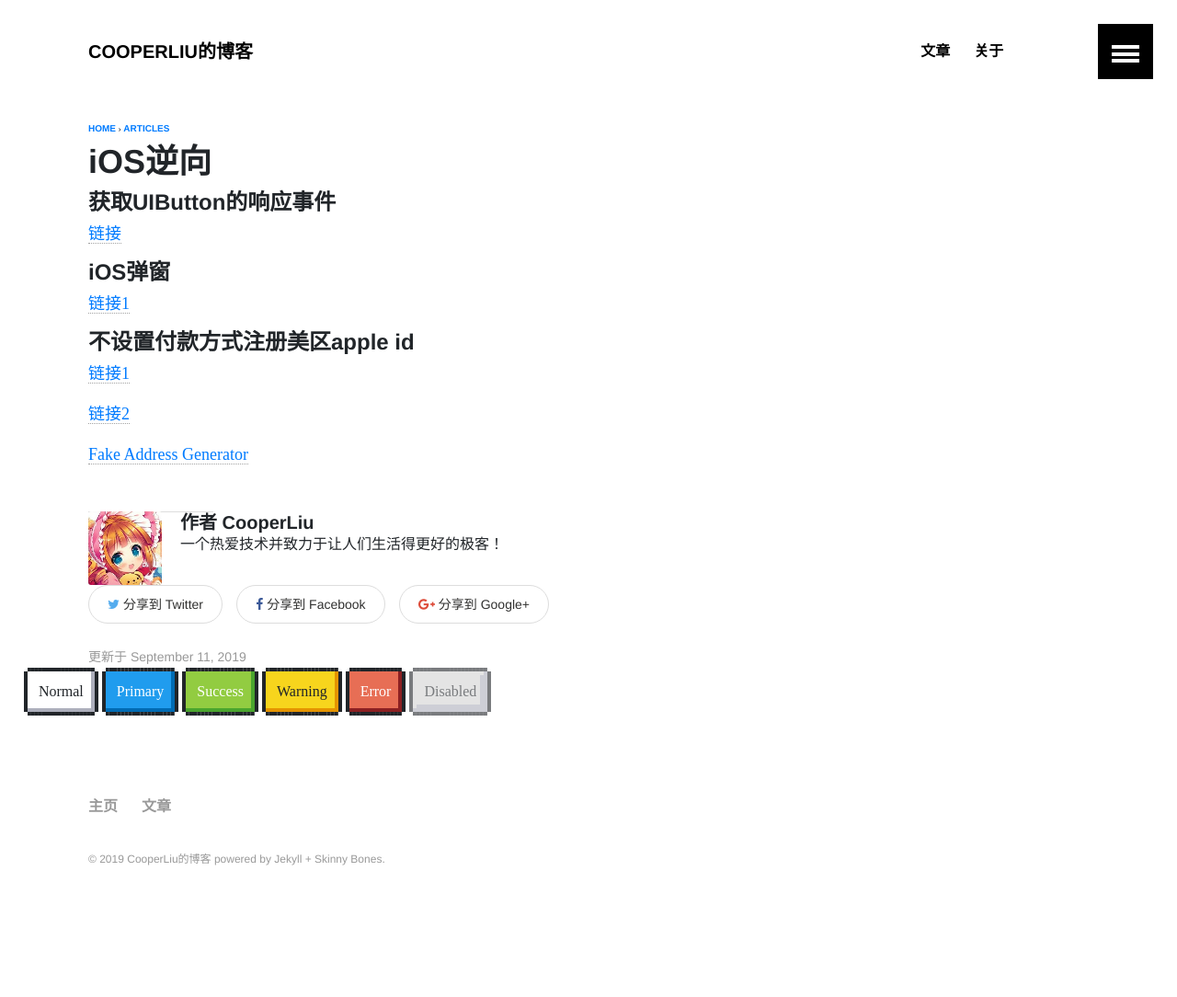
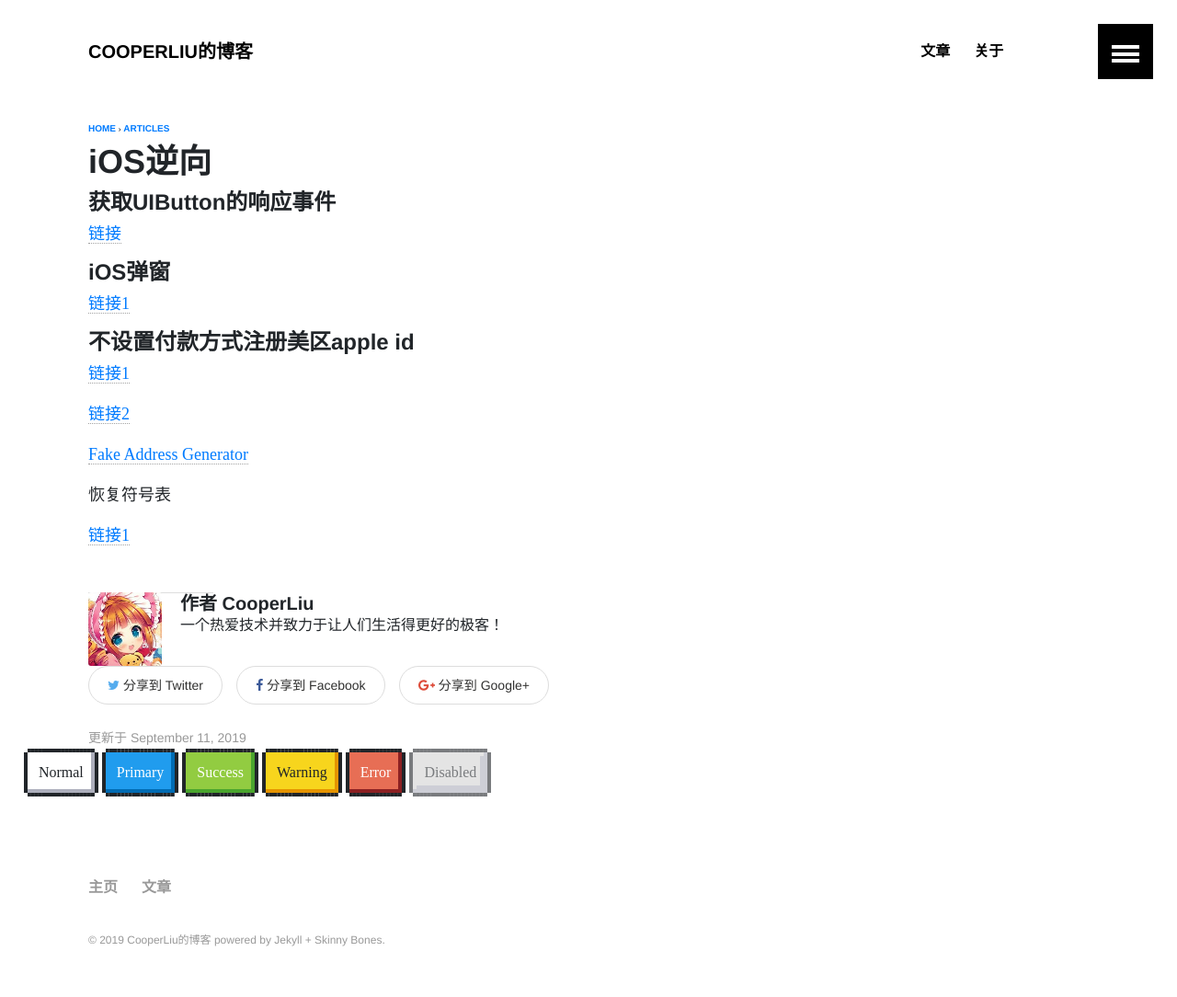
Before and after one commit to LLMIKU/LLMIKU.github.io, a Jekyll site: the page built from _posts/articles/2019-08-28-iOS逆向.md, in a window 1280 px wide. Shown: the whole page at 92% size. Built offline with Jekyll 4.4.1, drawn with Linux system fonts in a browser that asks for light colours; some web fonts are replaced; before the commit the page ends 996 px from its top, so only the background shows below that.

Commit message:
:guitar: update

```diff
--- a/_posts/articles/2019-08-28-iOS逆向.md
+++ b/_posts/articles/2019-08-28-iOS逆向.md
@@ -25,3 +25,7 @@ image:
 [链接2](https://www.ifanr.com/app/1060491)
 
 [Fake Address Generator](http://www.fakeaddressgenerator.com/)
+
+恢复符号表
+
+[链接1](http://blog.imjun.net/posts/restore-symbol-of-iOS-app/)
```
